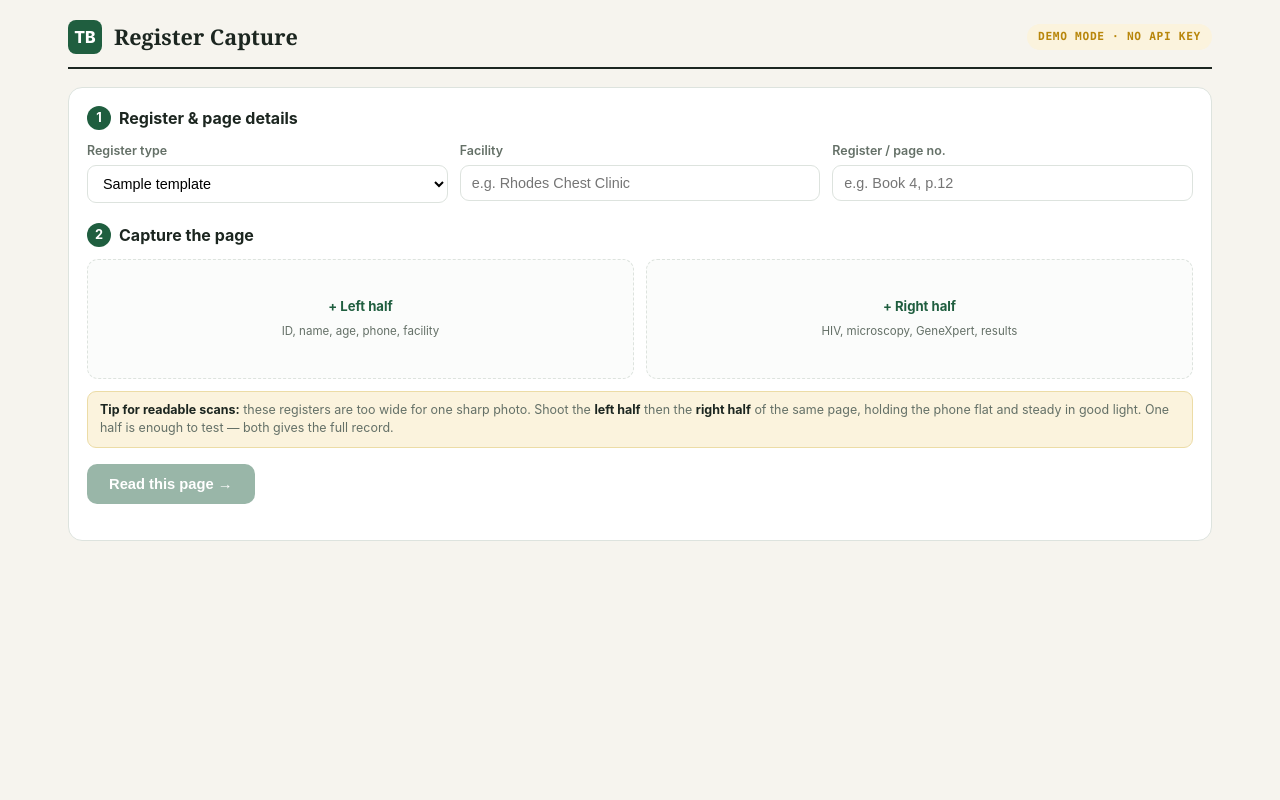
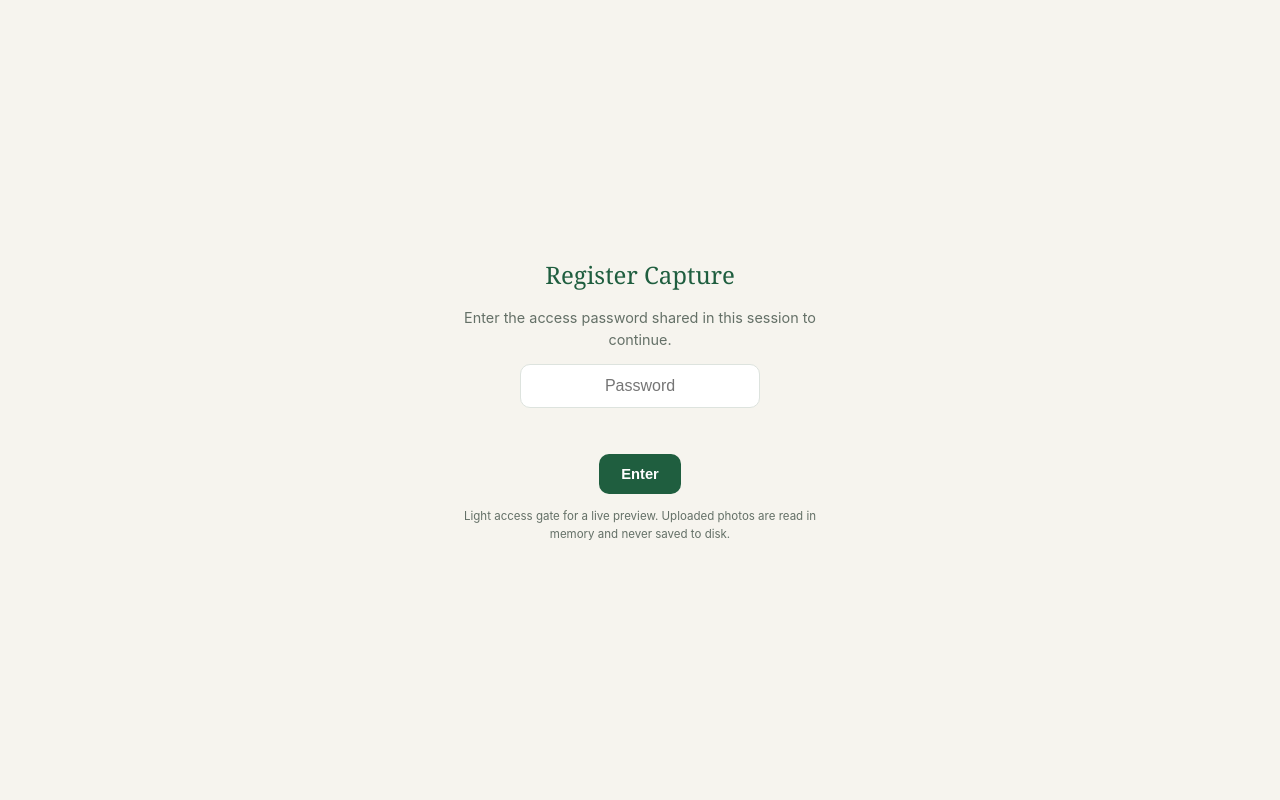
Before and after one commit to ngill-blip/register-digitizer, a Flask app: template templates/capture.html in a window 1280 px wide. Run offline with Flask 3, Linux system fonts and the light colour scheme; the template is opened without the code that fills it: most values are stand-ins (such as "Sample title", 1, 10 or a date in 2020).

Commit message:
Add files via upload

```diff
--- a/templates/capture.html
+++ b/templates/capture.html
@@ -69,9 +69,37 @@ tr.pos td{background:var(--red-l)}
 .toast{position:fixed;bottom:24px;left:50%;transform:translateX(-50%) translateY(20px);background:var(--ink);color:#fff;padding:11px 20px;border-radius:10px;font-weight:600;font-size:.85rem;opacity:0;transition:.25s;z-index:99}
 .toast.show{opacity:1;transform:translateX(-50%) translateY(0)}
 @media(max-width:620px){.slots{grid-template-columns:1fr}}
+#gate{position:fixed;inset:0;background:var(--bg);z-index:3000;display:flex;flex-direction:column;
+ align-items:center;justify-content:center;gap:14px;padding:24px;text-align:center}
+body.unlocked #gate{display:none}
+body:not(.unlocked) .wrap{display:none}
+#gate .gk{font-family:Georgia,serif;font-size:1.5rem;color:var(--green)}
+#gate p{color:var(--muted);font-size:.9rem;max-width:380px}
+#gate input{padding:12px 14px;border:1px solid var(--line);border-radius:10px;font-size:1rem;width:240px;text-align:center}
+#gate .err{color:var(--red);font-size:.82rem;min-height:18px}
+#qrbox{display:flex;align-items:center;gap:12px;background:var(--green-l);border:1px solid #c3ddcd;border-radius:11px;padding:10px 14px;margin-bottom:16px}
+#qrbox canvas,#qrbox img{border-radius:6px;background:#fff;padding:4px}
+#qrbox .qt{font-size:.8rem;color:var(--green-d);text-align:left}
+#qrbox .qt b{display:block;font-size:.88rem}
 </style>
+<script src="https://cdnjs.cloudflare.com/ajax/libs/qrcodejs/1.0.0/qrcode.min.js"></script>
 </head>
 <body>
+<div id="gate">
+  <div class="gk">Register Capture</div>
+  <p>Enter the access password shared in this session to continue.</p>
+  <input id="gpw" type="password" placeholder="Password" autocomplete="off"/>
+  <div class="err" id="gerr"></div>
+  <button class="cta" onclick="tryUnlock()">Enter</button>
+  <small style="color:var(--muted);font-size:.72rem;max-width:360px">Light access gate for a live preview. Uploaded photos are read in memory and never saved to disk.</small>
+</div>
+<script>
+function tryUnlock(){var v=document.getElementById('gpw').value;
+ if(v==='KenyaTB2026'){document.body.classList.add('unlocked');drawQR();}
+ else{document.getElementById('gerr').textContent='Incorrect password.';}}
+function drawQR(){try{var b=document.getElementById('qrcode');if(b&&!b.hasChildNodes()){new QRCode(b,{text:window.location.href,width:84,height:84});}}catch(e){}}
+document.addEventListener('keydown',function(e){if(e.key==='Enter'&&!document.body.classList.contains('unlocked'))tryUnlock();});
+</script>
 <div class="wrap">
   <header>
     <div class="logo">TB</div>
@@ -79,6 +107,11 @@ tr.pos td{background:var(--red-l)}
     {% if has_key %}<span class="modepill on">Vision: {{ model }}</span>
     {% else %}<span class="modepill off">Demo mode · no API key</span>{% endif %}
   </header>
+
+  <div id="qrbox">
+    <div id="qrcode"></div>
+    <div class="qt"><b>Scan to open on your phone</b>Point your camera here, then photograph a register page.</div>
+  </div>
 
   <!-- SETUP -->
   <div class="card" id="setup">
```
